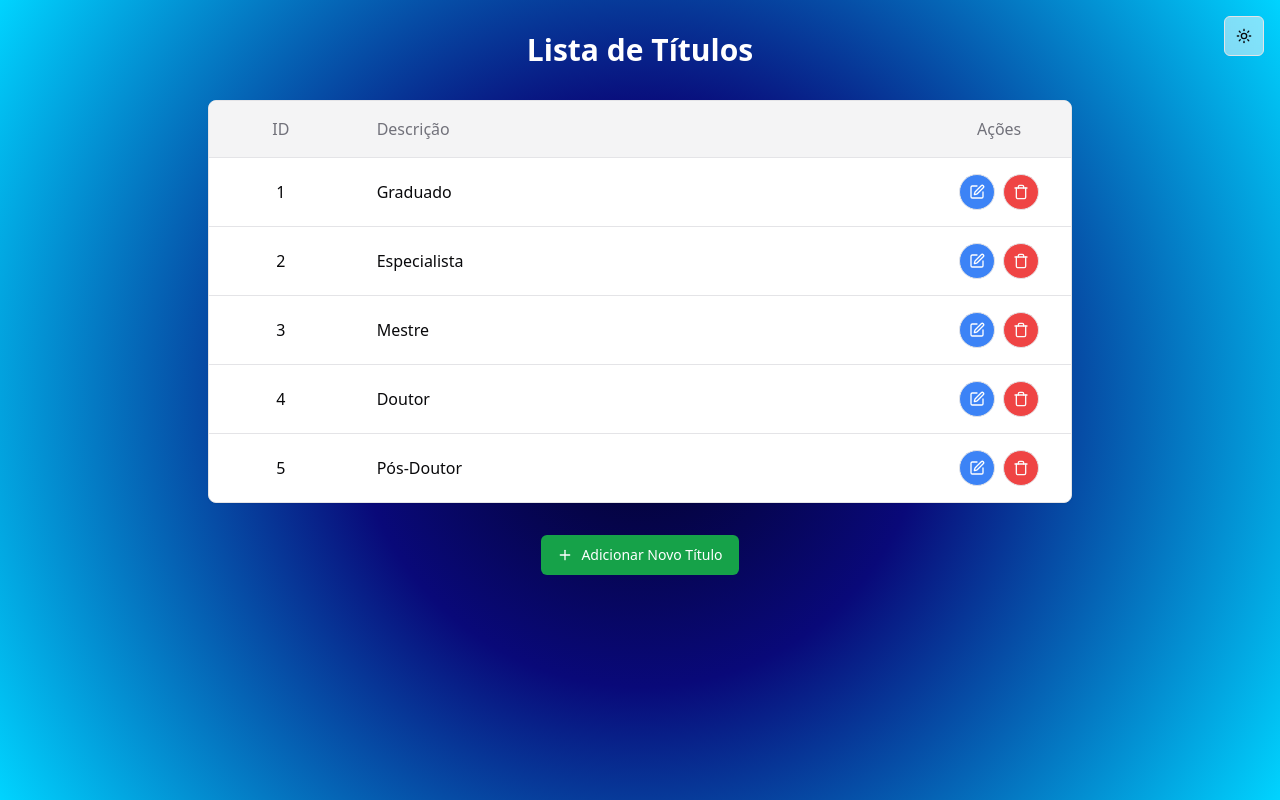
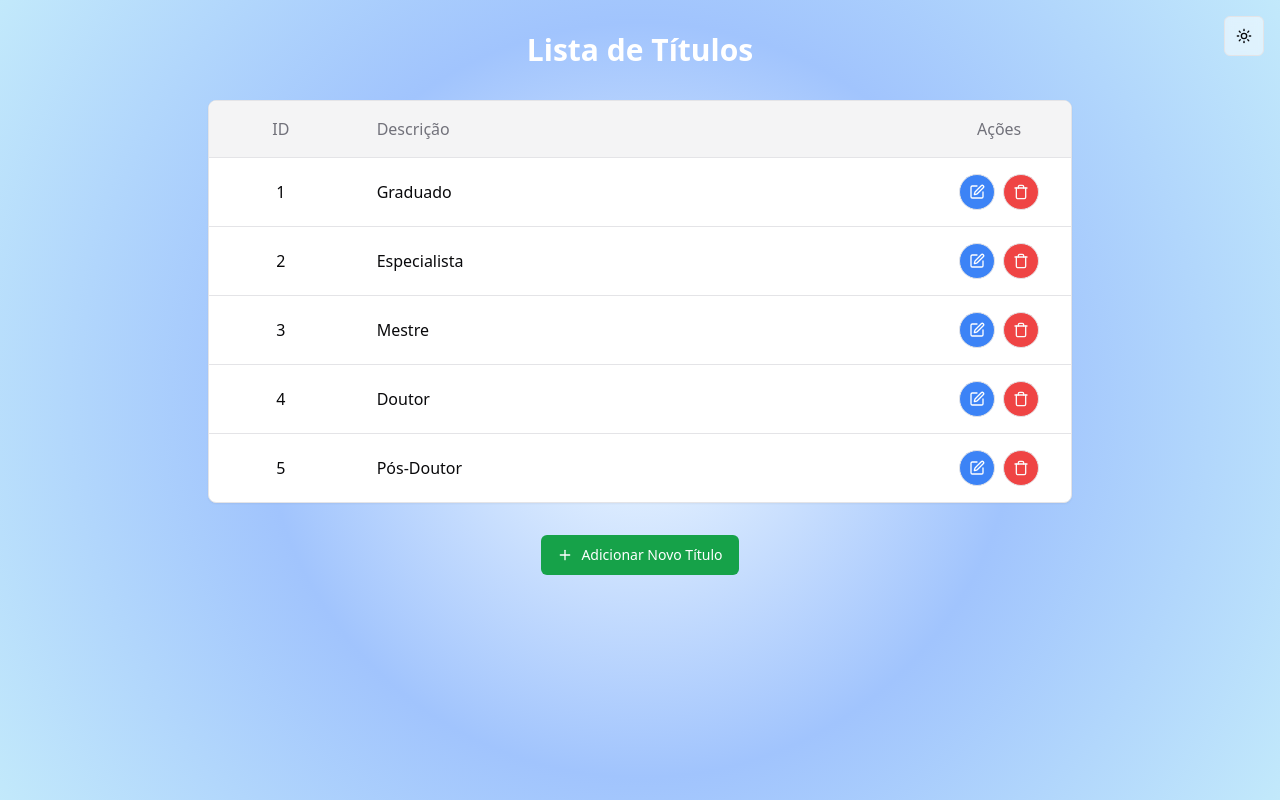
Before and after one commit to Willian-Xavier/gerenciador-academico, a React (Vite) app: page / in a window 1280 px wide. Built offline with nearby package versions, Linux system fonts and the light colour scheme.

Commit message:
Apply theme to background
Apply light and dark mode to the background gradient.

```diff
--- a/src/components/ThemeToggle.tsx
+++ b/src/components/ThemeToggle.tsx
@@ -23,8 +23,10 @@ const ThemeToggle = () => {
   useEffect(() => {
     if (theme === "dark") {
       document.documentElement.classList.add("dark");
+      document.body.classList.add("dark");
     } else {
       document.documentElement.classList.remove("dark");
+      document.body.classList.remove("dark");
     }
     localStorage.setItem("theme", theme);
   }, [theme]);
--- a/src/index.css
+++ b/src/index.css
@@ -75,12 +75,16 @@
   body {
     @apply text-foreground;
     font-feature-settings: "rlig" 1, "calt" 1;
+  }
+
+  body.dark {
     background: radial-gradient(circle, rgba(2,0,36,1) 0%, rgba(9,9,121,1) 38%, rgba(0,212,255,1) 100%);
     min-height: 100vh;
   }
 
-  .dark body {
-    background: radial-gradient(circle, rgba(2,0,36,1) 0%, rgba(9,9,121,1) 38%, rgba(0,212,255,1) 100%);
+  body:not(.dark) {
+    background: radial-gradient(circle, rgba(240,249,255,1) 0%, rgba(161,196,253,1) 50%, rgba(194,233,251,1) 100%);
+    min-height: 100vh;
   }
 }
 
```
